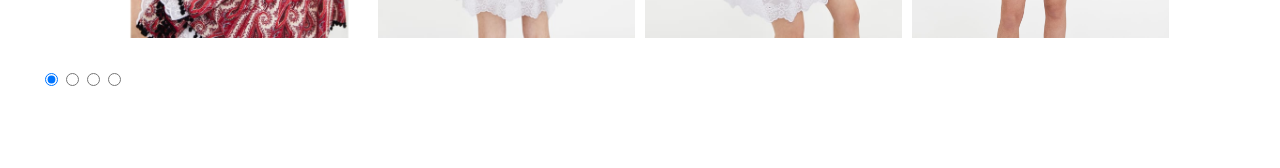
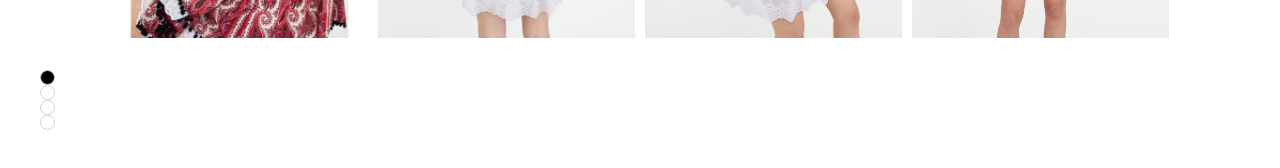
Before and after one commit to coreyladovsky/Carousel, a React (Create React App) app: page / in a window 1280 px wide. Shown: the part 416-584 px from the top of the page. Built offline with nearby package versions, Linux system fonts and the light colour scheme.

Commit message:
added jquery and got radio buttons styled correclty

```diff
--- a/package.json
+++ b/package.json
@@ -3,6 +3,7 @@
   "version": "0.1.0",
   "private": true,
   "dependencies": {
+    "jquery": "^3.3.1",
     "react": "^16.2.0",
     "react-dom": "^16.2.0",
     "react-scripts": "1.1.1"
--- a/src/components/carousel.js
+++ b/src/components/carousel.js
@@ -2,6 +2,7 @@ import React from "react";
 import { pictures } from "../imports/imports.js";
 import CarouselList from "./carousel_list.js";
 import "../css/carousel.css";
+import $ from 'jquery';
 
 class Carousel extends React.Component {
   constructor() {
@@ -16,8 +17,10 @@ class Carousel extends React.Component {
   }
 
   setPhoto(e) {
-    if (e.target.value) {
-      let nextPage = parseInt(e.target.value);
+    if (e.target.attributes.value.value) {
+      $(".checked").removeClass("checked").addClass("radio");
+        $(e.target).addClass("checked");
+      let nextPage = parseInt(e.target.attributes.value.value);
       this.setState({ currentPage: nextPage });
     }
   }
@@ -52,31 +55,24 @@ class Carousel extends React.Component {
           </div>
         </div>
         <ul className="radio-container" onClick={this.setPhoto}>
-          <input
-            type="radio"
-            name="photo-select"
-            value="0"
-            checked={this.state.currentPage === 0 ? "checked" : ""}
-          />
-          <input
-            type="radio"
-            name="photo-select"
-            value="1"
-            checked={this.state.currentPage === 1 ? "checked" : ""}
-          />
-          <input
-            type="radio"
-            name="photo-select"
-            value="2"
-            checked={this.state.currentPage === 2 ? "checked" : ""}
-          />
-          <input
-            type="radio"
-            name="photo-select"
-            value="3"
-            checked={this.state.currentPage === 3 ? "checked" : ""}
-          />
-        </ul>
+
+            <div
+              value="0"
+              className={this.state.currentPage === 0 ? "radio checked" : "radio"}
+            ></div>
+
+            <div
+              value="1"
+              className={this.state.currentPage === 1 ? "radio checked" : "radio"}
+            ></div>
+            <div
+              value="2"
+              className={this.state.currentPage === 2 ? "radio checked" : "radio"}
+            ></div>
+            <div
+              value="3"
+              className={this.state.currentPage === 3 ? "radio checked" : "radio"}
+            ></div>        </ul>
       </div>
     );
   }
--- a/src/css/carousel.css
+++ b/src/css/carousel.css
@@ -21,3 +21,38 @@
   display: table-cell;
   vertical-align: middle;
 }
+.input-container input {
+  /* opacity: 0; */
+  cursor: pointer;
+}
+
+.input-container:checked {
+  background-color: black;
+}
+
+.input-container {
+  height: 15px;
+  width: 15px;
+  border-radius: 50%;
+  border: 1px solid lightgray;
+  tranform: scale(0.9);
+}
+
+.radio {
+  height: 13px;
+  width: 13px;
+  border: 1px solid lightgray;
+  border-radius: 50%;
+}
+
+.radio:hover {
+  cursor: pointer;
+}
+
+.checked {
+  height: 13px;
+  width: 13px;
+  border: 1px solid lightgray;
+  border-radius: 50%;
+  background: black;
+}
```
Also changed, not shown: public/index.html (+2 -0 lines), 1 other file (tests, documents, lock files or other folders).
